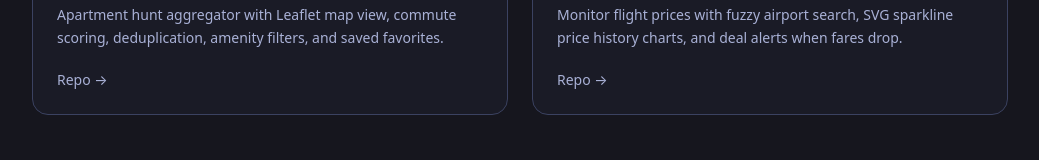
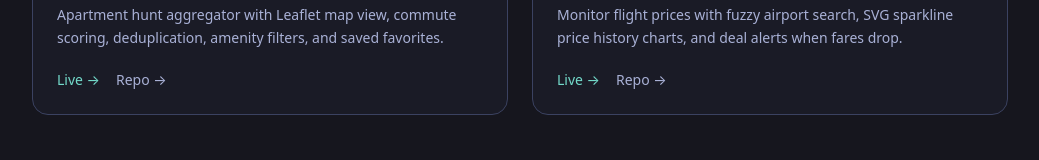
Before and after one commit to jhomer192/jhomer192.github.io, an Astro site: page /projects in a window 1280 px wide. Shown: the part 1527-1687 px from the top of the page, without its empty margins (120-1159 px from the left). Built offline with nearby package versions, Linux system fonts and the light colour scheme; Astro itself is replaced by a stand-in of ours.

Commit message:
Add live links for Apartment Finder and Flight Deals

```diff
--- a/src/pages/projects.astro
+++ b/src/pages/projects.astro
@@ -33,12 +33,14 @@ const projects = [
   {
     title: 'Apartment Finder',
     description: 'Apartment hunt aggregator with Leaflet map view, commute scoring, deduplication, amenity filters, and saved favorites.',
+    live: 'https://jhomer192.github.io/apartment-finder/',
     repo: 'https://github.com/jhomer192/apartment-finder',
     screenshot: null,
   },
   {
     title: 'Flight Deal Watcher',
     description: 'Monitor flight prices with fuzzy airport search, SVG sparkline price history charts, and deal alerts when fares drop.',
+    live: 'https://jhomer192.github.io/flight-deals/',
     repo: 'https://github.com/jhomer192/flight-deals',
     screenshot: null,
   },
```
